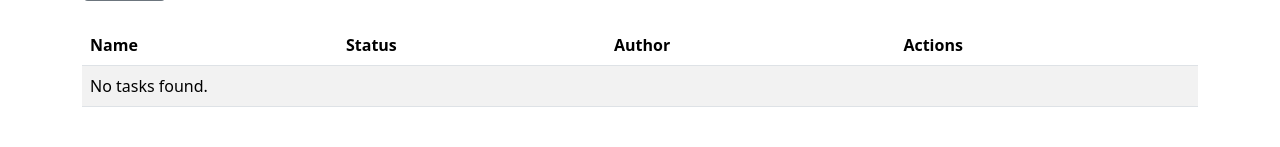
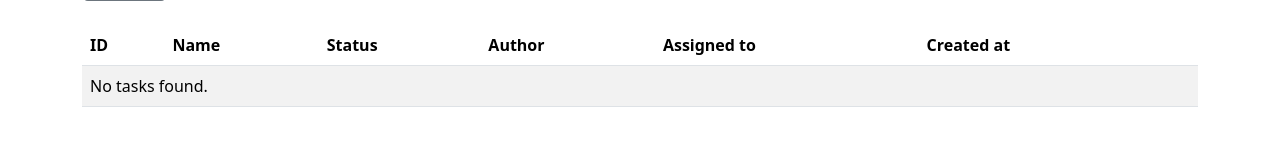
Before and after one commit to Maxcosanostra/python-project-52, a Django app: page /tasks/ in a window 1280 px wide. Shown: the part 593-740 px from the top of the page. Run offline with Django 5.2, Linux system fonts and the light colour scheme; a user stored in the database is signed in; data comes from the database, SQL or seed files in the repository; data that the repository does not hold is empty; some libraries are stand-ins or nearby versions.

Commit message:
add ID, Assigned to, and Created at, remove 'Actions' header

```diff
--- a/templates/tasks/task_list.html
+++ b/templates/tasks/task_list.html
@@ -17,18 +17,28 @@
 <table class="table table-striped">
     <thead>
         <tr>
+            <th>{% trans "ID" %}</th>
             <th>{% trans "Name" %}</th>
             <th>{% trans "Status" %}</th>
             <th>{% trans "Author" %}</th>
-            <th>{% trans "Actions" %}</th>
+            <th>{% trans "Assigned to" %}</th>
+            <th>{% trans "Created at" %}</th>
+            <th><!-- действия --></th>
         </tr>
     </thead>
     <tbody>
         {% for task in tasks %}
         <tr>
+            <td>{{ task.pk }}</td>
             <td><a href="{% url 'task_detail' task.pk %}">{{ task.name }}</a></td>
             <td>{{ task.status.name }}</td>
             <td>{{ task.author.username }}</td>
+            <td>
+                {% if task.assigned_to %}
+                    {{ task.assigned_to.username }}
+                {% endif %}
+            </td>
+            <td>{{ task.created_at|date:"SHORT_DATETIME_FORMAT" }}</td>
             <td>
                 <a href="{% url 'task_update' task.pk %}" class="btn btn-sm btn-secondary">{% trans "Edit" %}</a>
                 {% if request.user.pk == task.author.pk %}
@@ -38,7 +48,7 @@
         </tr>
         {% empty %}
         <tr>
-            <td colspan="4">{% trans "No tasks found." %}</td>
+            <td colspan="7">{% trans "No tasks found." %}</td>
         </tr>
         {% endfor %}
     </tbody>
```
